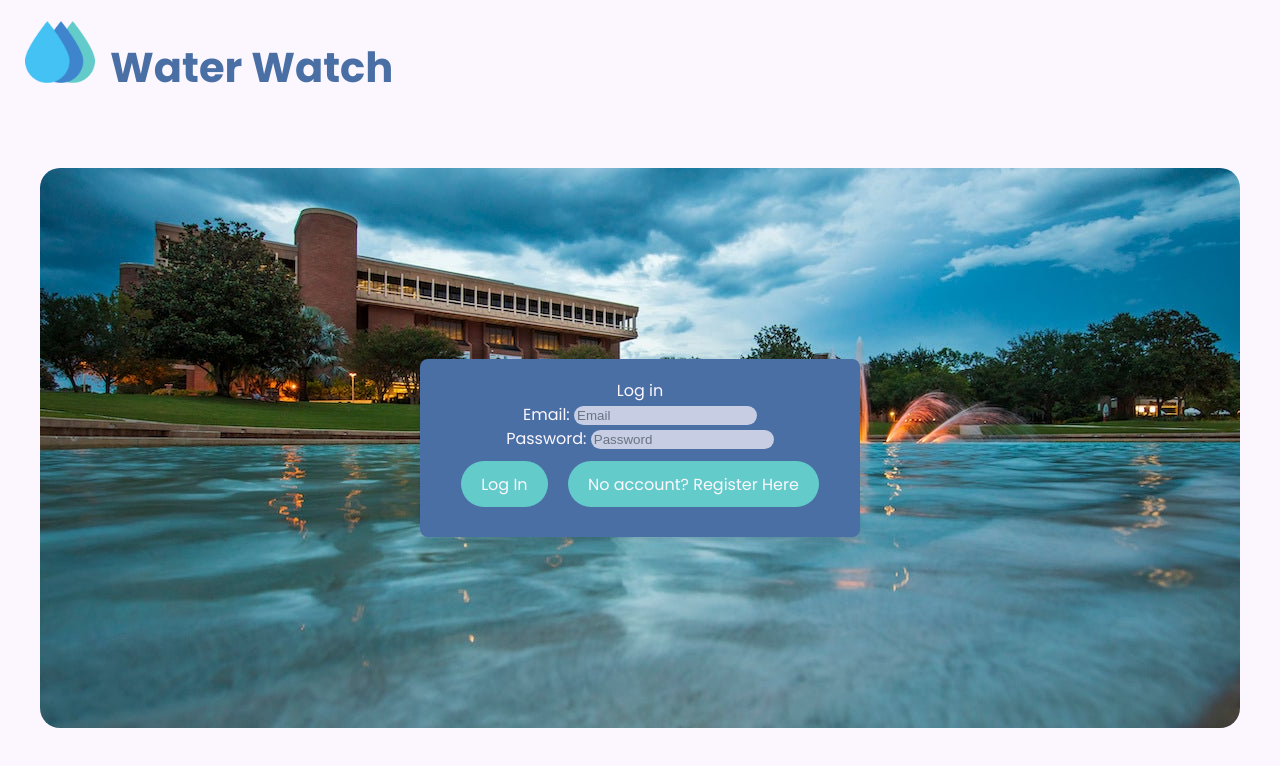
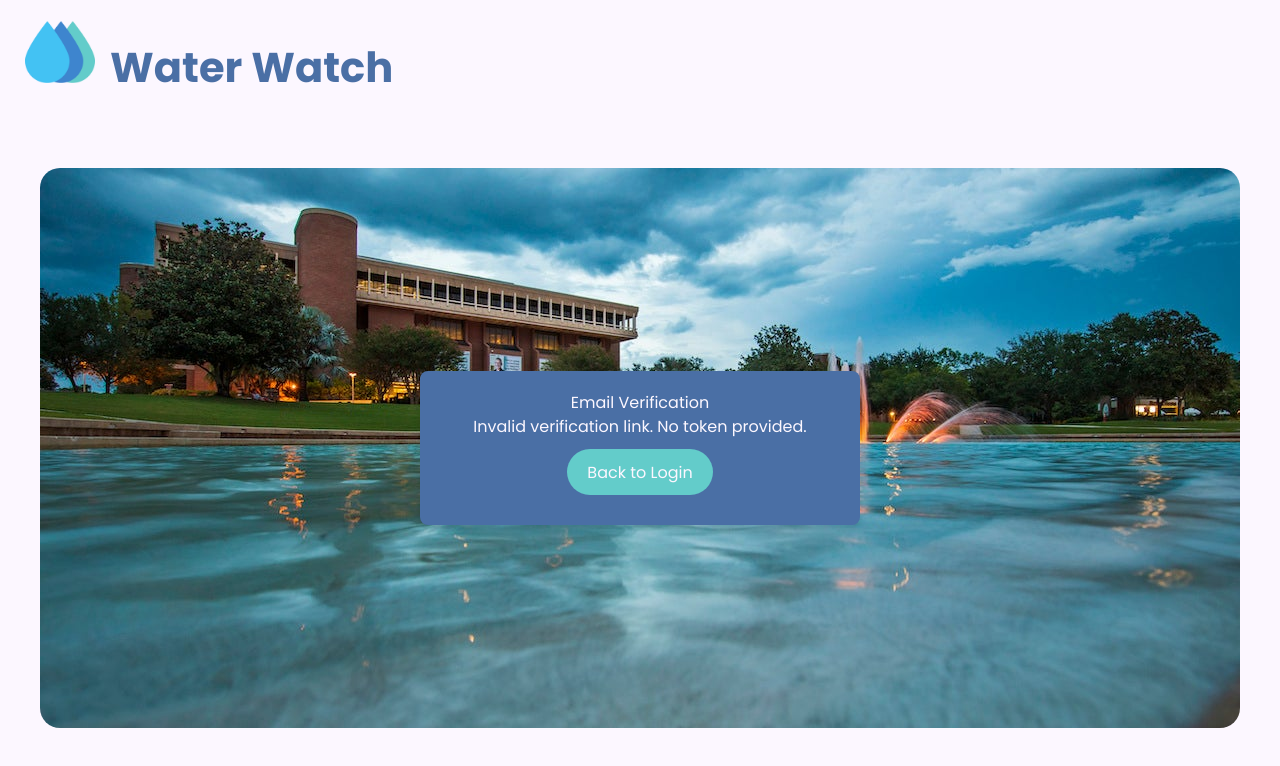
Before and after one commit to tojakar/Project26, a React (Vite) app in the folder cards/frontend/: page /verify-email in a window 1280 px wide. Before the commit this address led to /. Shown: the top 766 px of the page. Built offline with nearby package versions, Linux system fonts and the light colour scheme.

Commit message:
added email verification page

```diff
--- a/cards/frontend/src/App.tsx
+++ b/cards/frontend/src/App.tsx
@@ -4,6 +4,7 @@ import LoginPage from './pages/LoginPage';
 import CardPage from './pages/CardPage';
 import RegisterPage from './pages/RegisterPage.tsx';
 import MapPage from './pages/MapPage.tsx';
+import EmailVerificationPage from './pages/EmailVerificationPage.tsx';
 
 function App() {
   return (
@@ -14,6 +15,7 @@ function App() {
         <Route path="/map" element={<MapPage />} />
         <Route path="/cards" element={<CardPage />} />
         <Route path="*" element={<Navigate to="/" />} />
+        <Route path="/verify-email" element={<EmailVerificationPage />} />
       </Routes>
     </Router>
   );
--- /dev/null
+++ b/cards/frontend/src/components/EmailVerification.tsx
@@ -0,0 +1,98 @@
+import React, { useState, useEffect } from 'react';
+import { useSearchParams, useNavigate } from 'react-router-dom';
+import axios from 'axios';
+import { buildPath } from './Path';
+
+type VerificationStatus = 'verifying' | 'success' | 'error';
+
+const EmailVerification: React.FC = () => {
+    const [searchParams] = useSearchParams();
+    const navigate = useNavigate();
+    const [status, setStatus] = useState<VerificationStatus>('verifying');
+    const [message, setMessage] = useState<string>('Verifying your email...');
+
+    useEffect(() => {
+        const verifyEmail = async () => {
+            const token = searchParams.get('token');
+
+            if (!token) {
+                setStatus('error');
+                setMessage('Invalid verification link. No token provided.');
+                return;
+            }
+
+            try {
+                // Make API call to your backend verification endpoint
+                const response = await axios.get(buildPath(`api/verify-email?token=${token}`), {
+                    headers: { 'Content-Type': 'application/json' }
+                });
+
+                if (response.status === 200) {
+                    setStatus('success');
+                    setMessage('Email verified successfully! You can now log in to your account.');
+                }
+            } catch (error: any) {
+                setStatus('error');
+                if (error.response?.data?.error) {
+                    setMessage(error.response.data.error);
+                } else if (error.response?.data?.message) {
+                    setMessage(error.response.data.message);
+                } else {
+                    setMessage('Verification failed. The link may be expired or invalid.');
+                }
+            }
+        };
+
+        verifyEmail();
+    }, [searchParams]);
+
+    const handleContinueToLogin = () => {
+        navigate('/login');
+    };
+
+    const handleBackToLogin = () => {
+        navigate('/login');
+    };
+
+    return (
+        <div className="background-container">
+            <div id="ButtonDiv" className="form">
+                <span id="inner-title">Email Verification</span><br />
+
+                {status === 'verifying' && (
+                    <div>
+                        <span id="verificationResult">{message}</span>
+                    </div>
+                )}
+
+                {status === 'success' && (
+                    <div>
+                        <span id="verificationResult">{message}</span><br />
+                        <button
+                            type="button"
+                            className="buttons"
+                            onClick={handleContinueToLogin}
+                        >
+                            Continue to Login
+                        </button>
+                    </div>
+                )}
+
+                {status === 'error' && (
+                    <div>
+                        <span id="verificationResult">{message}</span><br />
+                        <button
+                            type="button"
+                            className="buttons"
+                            onClick={handleBackToLogin}
+                        >
+                            Back to Login
+                        </button>
+                    </div>
+                )}
+            </div>
+        </div>
+    );
+};
+
+export default EmailVerification;
--- /dev/null
+++ b/cards/frontend/src/pages/EmailVerificationPage.tsx
@@ -0,0 +1,13 @@
+import PageTitle from '../components/PageTitle.tsx';
+import EmailVerification from '../components/EmailVerification.tsx';
+
+const EmailVerificationPage = () =>
+{
+    return(
+    <div>
+    <EmailVerification />
+    <PageTitle />
+    </div>
+    );
+};
+export default EmailVerificationPage;
```
